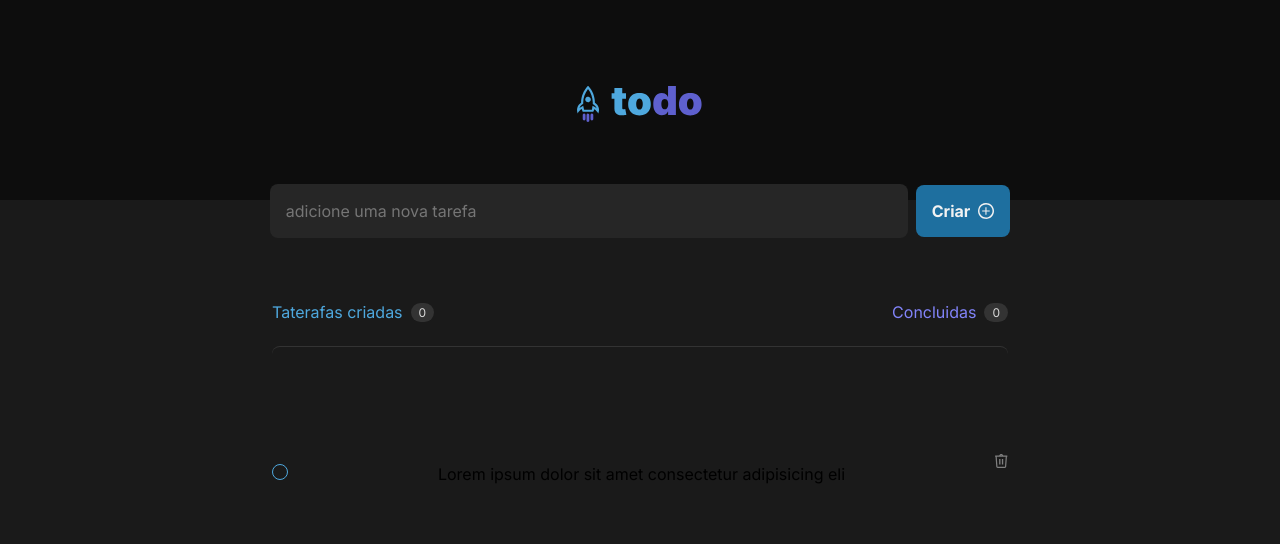
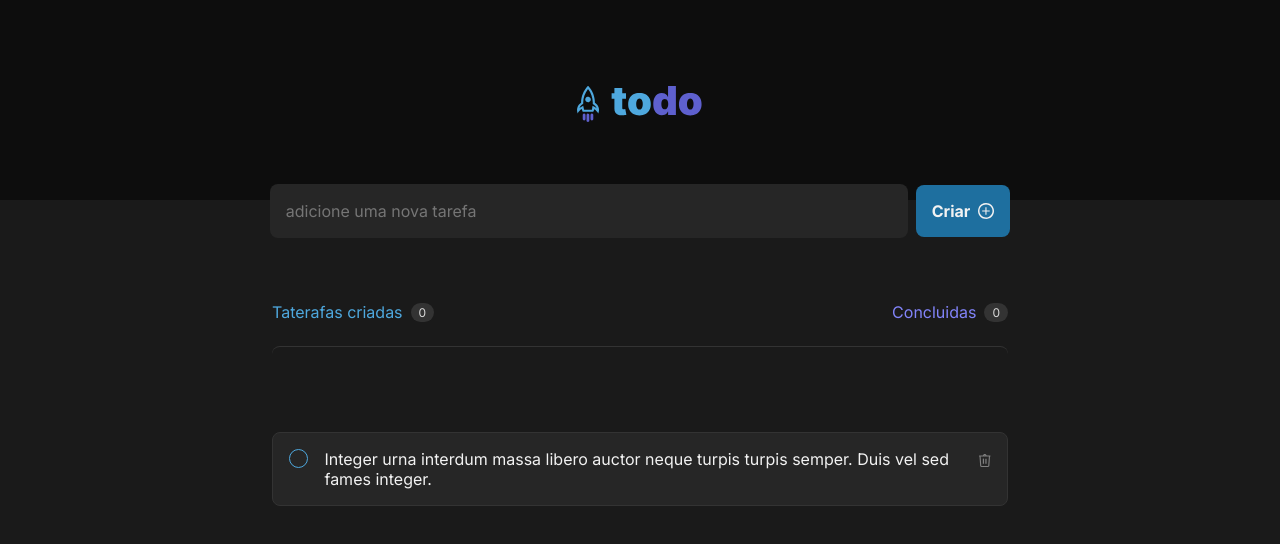
Before and after one commit to TomDevBr/TodoList-Ignite, a React (Vite) app: page / in a window 1280 px wide. Shown: the top 544 px of the page. Built offline with nearby package versions, Linux system fonts and the light colour scheme.

Commit message:
finish style for task component

```diff
--- a/src/components/Task/Task.module.scss
+++ b/src/components/Task/Task.module.scss
@@ -2,20 +2,66 @@
     display: flex;
     width: 100%;
     flex-direction: row;
-    align-items: flex-end;
+    align-items: center;
     justify-content: space-between;
+    padding: 1rem;
+    background-color: var(--gray-500);
+    border-radius: 8px;
+    border: 1px solid var(--gray-400);
+
+    .customCheckbox {
+        display: flex;
+        align-items: center;
+        justify-content: space-between;
+        flex-direction: row ;
+        width: 100%;
+        color: var(--gray-100);
+    }
+
+    .customCheckbox input{
+        display: none;
+    }
 
 
-    .checkbox{
-        appearance: none;
+    .checkboxLabel  {
+        display: flex;
+        align-items: flex-start;
 
-        width: 1rem;
-        height: 1rem;
+        p {
+            max-width: 632px;
+            height: auto;
+            margin-left: 1rem;
+        }
+
+    }
+
+
+    .customCheckbox input + label:before {
+        content: '';
+        display: inline-block;
+        width: 1.091rem;
+        height: 1.091rem;
         border: 1px solid var(--blue);
         border-radius: 999px;
+
     }
 
-    .checkbox:checked {
-        background-color: (--blue);
+    .customCheckbox input:checked + label:before {
+        width: 1.091rem;
+        height: 1.091rem;
+        background-color: var(--purple);
+        background-image: url(../../assets/Vector.svg) ;
+        background-position: center;
+        background-repeat: no-repeat;
+        border: none;
+        padding: 1px;
     }
+
+    img {
+        width: 0.78rem;
+
+
+    }
+
+
 }
--- a/src/components/Task/Task.tsx
+++ b/src/components/Task/Task.tsx
@@ -2,12 +2,16 @@ import style from './Task.module.scss'
 
 export default function Task(){
     return (
+        <>
         <div className={style.taskContainer}>
-            <label htmlFor="checkbox" >
-            <input type="checkbox"  className={style.checkbox} name="checkbox" id="checkbox" checked/>
-            </label>
-            <p className={style.nameTask}> Lorem ipsum dolor sit amet consectetur adipisicing eli</p>
+            <div className={style.customCheckbox}>
+                <input type="checkbox" id="checkbox" />
+                <label htmlFor="checkbox" className={style.checkboxLabel}>
+                <p> Integer urna interdum massa libero auctor neque turpis turpis semper. Duis vel sed fames integer.</p>
+                </label>
+            </div>
             <img src="src/assets/delete.svg" alt="delete" />
         </div>
+        </>
     )
 }
```
Also changed, not shown: src/assets/Vector.svg (added).
